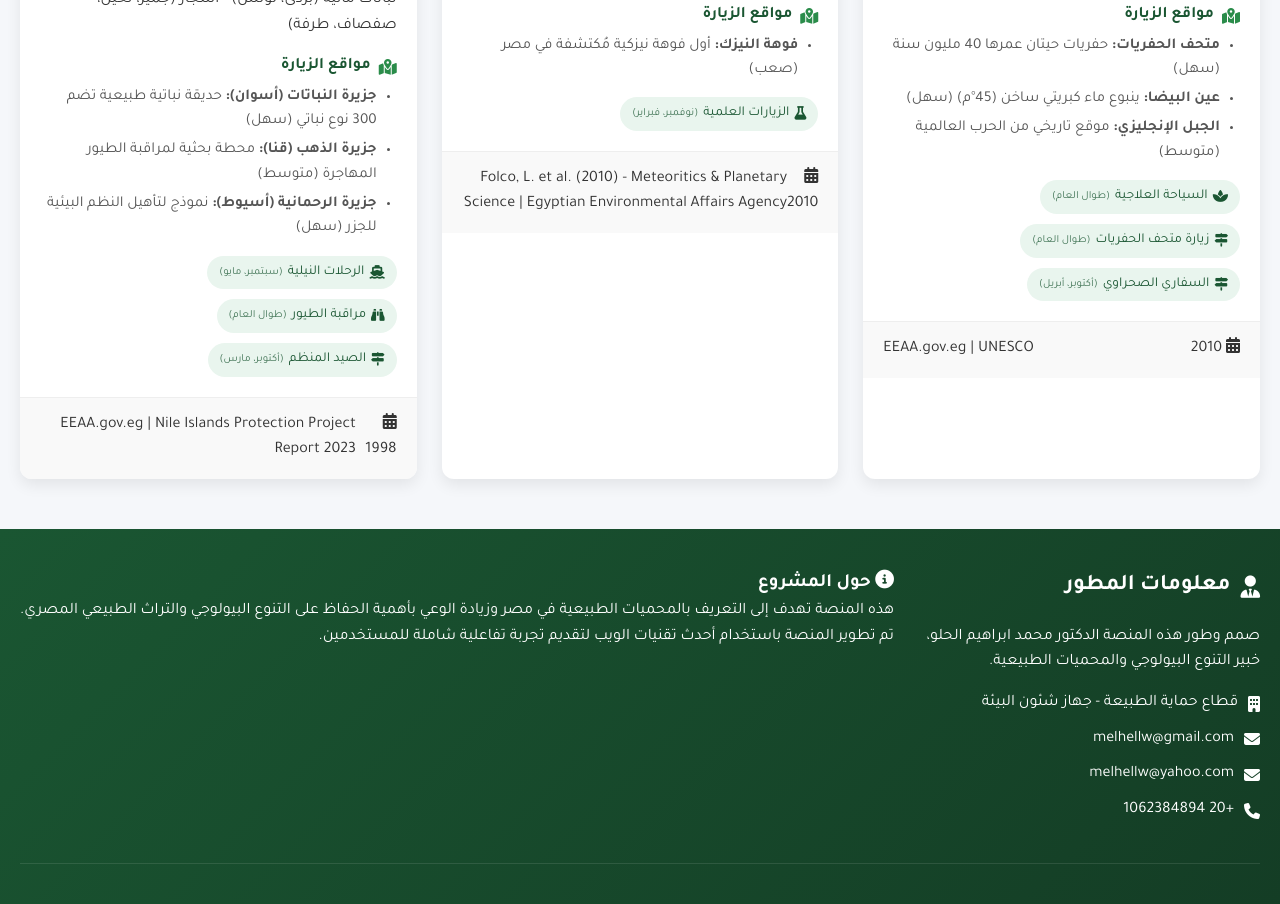
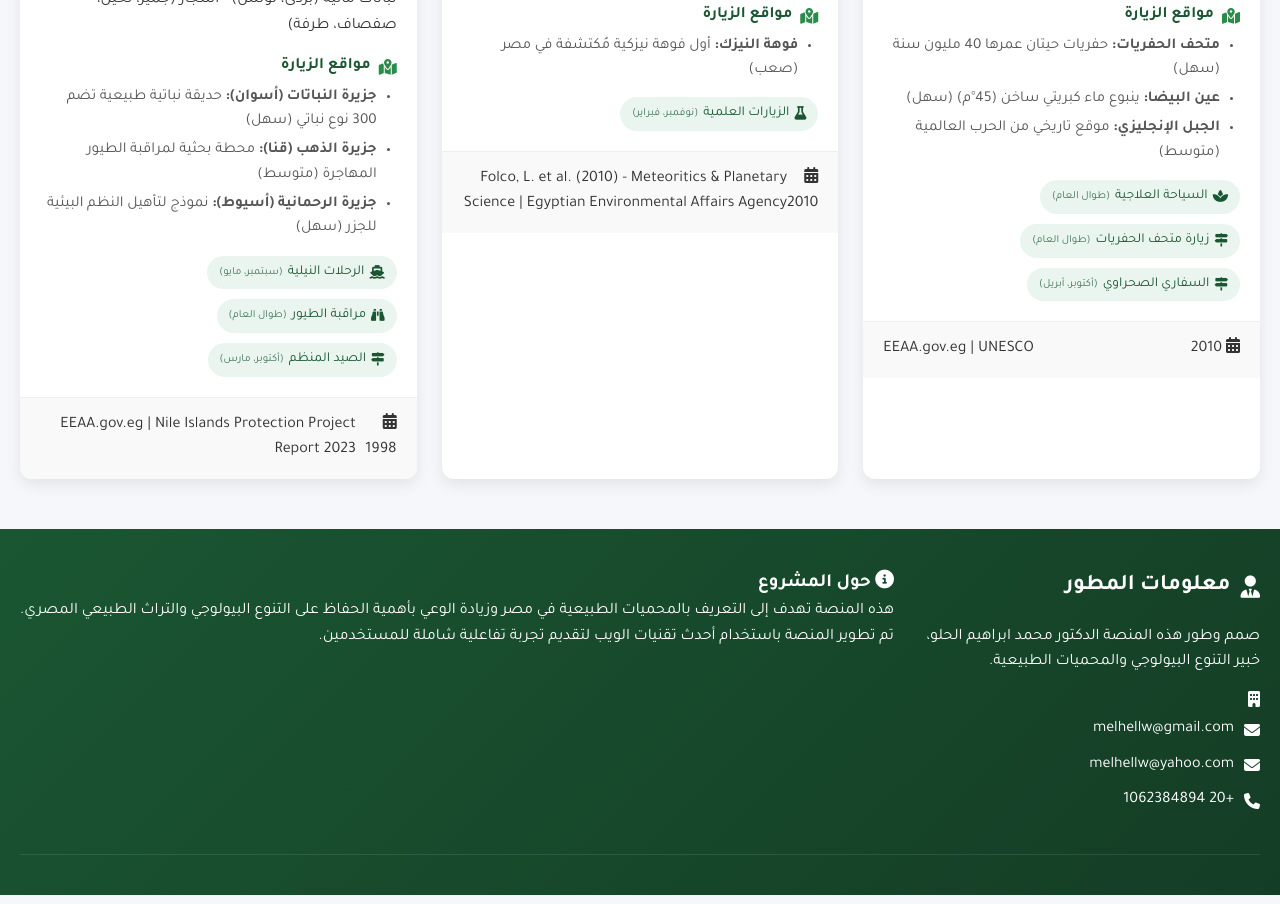
Before and after one commit to melhellw/egypt_protected_areas, a plain HTML site: page index.html in a window 1280 px wide. Shown: the part 9372-10276 px from the top of the page. Drawn offline with nearby package versions, Linux system fonts and the light colour scheme.

Commit message:
Update index.html
حذف اسم الجهة

```diff
--- a/index.html
+++ b/index.html
@@ -626,7 +626,6 @@
                     <div class="contact-info">
                         <div class="contact-item">
                             <i class="fas fa-building"></i>
-                            <span>قطاع حماية الطبيعة - جهاز شئون البيئة</span>
                         </div>
                         <div class="contact-item">
                             <i class="fas fa-envelope"></i>
```
